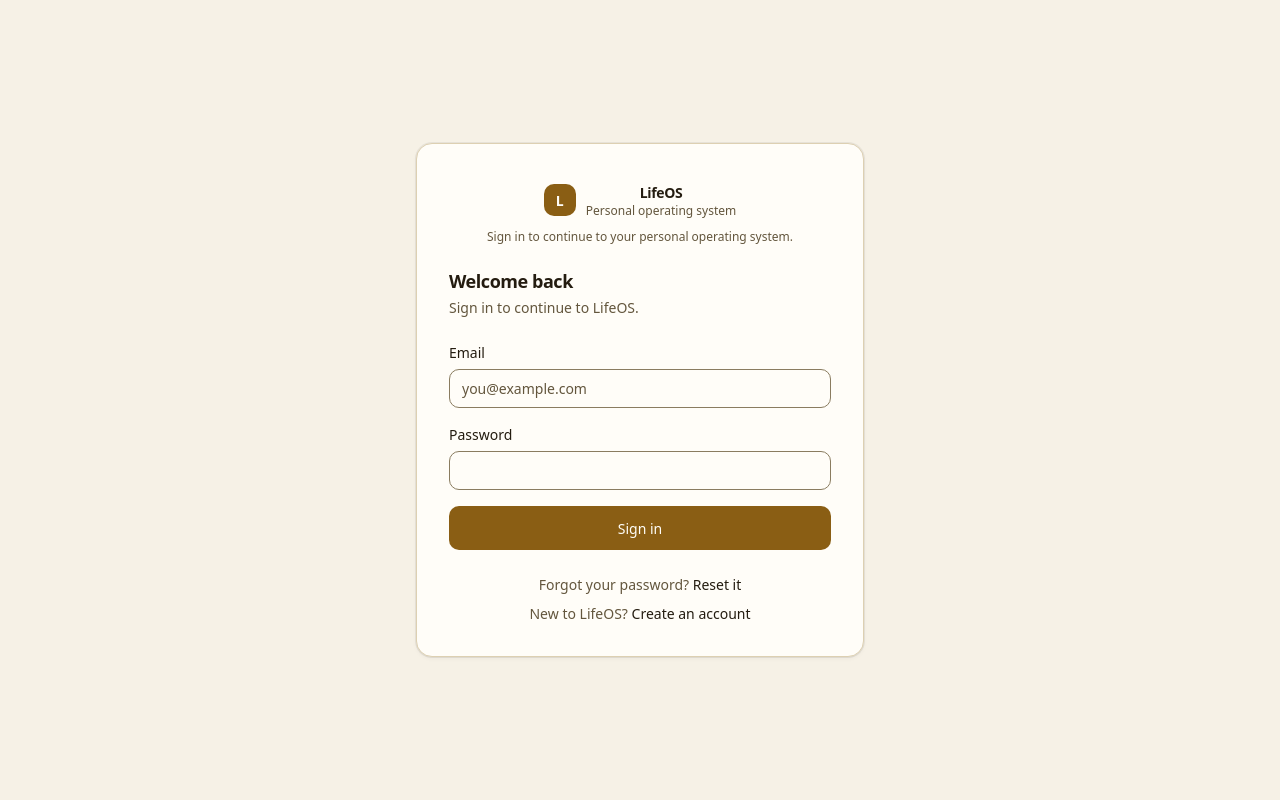
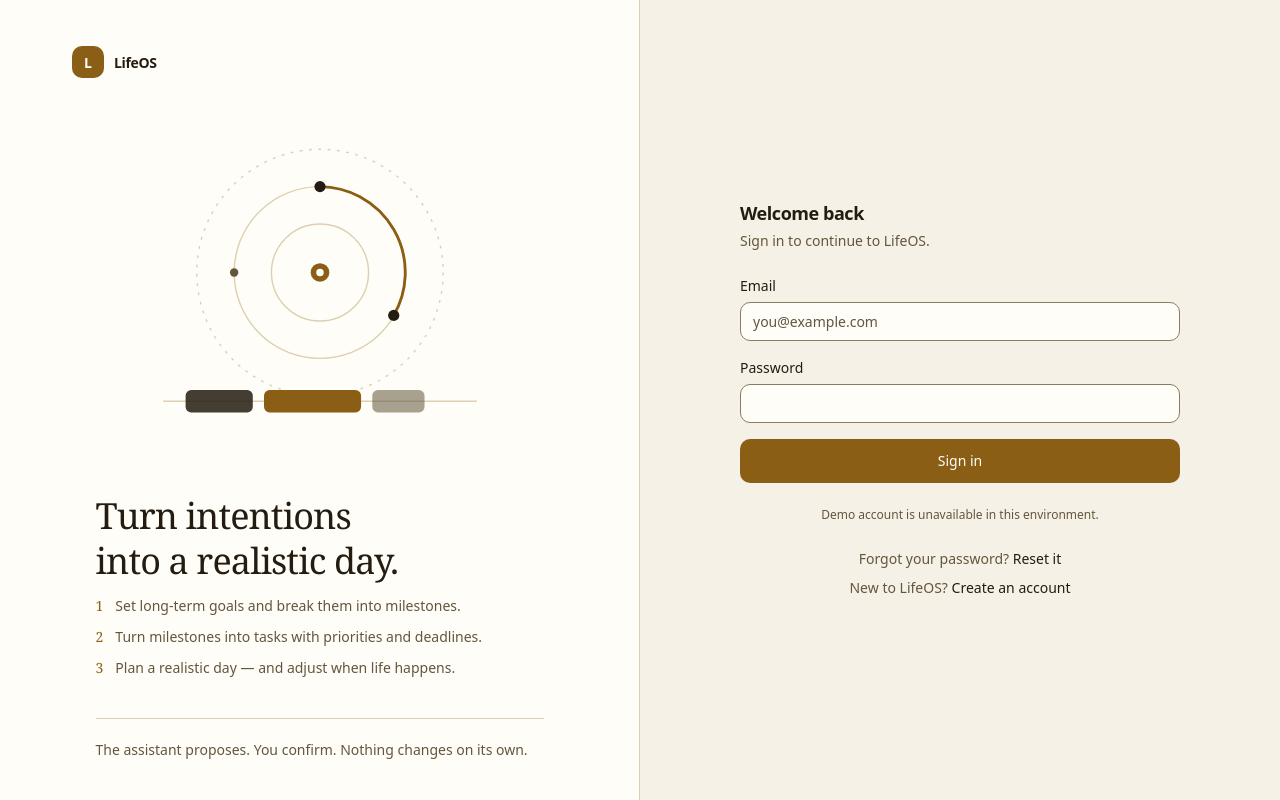
Before and after one commit to rinatwebric/lifeos, a React (Vite) app: page /sign-in in a window 1280 px wide. Built offline with nearby package versions, Linux system fonts and the light colour scheme; no server answers.

Commit message:
design(auth): two-column editorial auth, original SVG visual, honest demo and mail-off states

```diff
--- a/src/features/auth/AuthLayout.tsx
+++ b/src/features/auth/AuthLayout.tsx
@@ -2,23 +2,64 @@ import { Outlet } from "react-router-dom";
 
 import { Brand } from "@/components/layout/Brand";
 
+import { AuthVisual } from "./AuthVisual";
+
 export const AUTH_LAYOUT_COPY = {
   tagline: "Sign in to continue to your personal operating system.",
+  headline: "Turn intentions into a realistic day.",
+  stepGoals: "Set long-term goals and break them into milestones.",
+  stepTasks: "Turn milestones into tasks with priorities and deadlines.",
+  stepDay: "Plan a realistic day — and adjust when life happens.",
+  assistantNote: "The assistant proposes. You confirm. Nothing changes on its own.",
 } as const;
 
+const STEPS = [AUTH_LAYOUT_COPY.stepGoals, AUTH_LAYOUT_COPY.stepTasks, AUTH_LAYOUT_COPY.stepDay];
+
 /**
- * Standalone layout for auth screens: centered card, no sidebar or mobile
- * navigation. Auth routes live outside `AppLayout` (wired in unit 5).
+ * Editorial auth shell: calm side panel (brand, visual, promise, steps) next
+ * to a 400–460px form column. On mobile the panel collapses to a short intro
+ * above the form. Auth routes stay outside `AppLayout` (no sidebar/nav).
  */
 export function AuthLayout() {
   return (
-    <div className="flex min-h-dvh items-center justify-center bg-canvas px-4 py-10">
-      <div className="w-full max-w-md rounded-card border border-line bg-surface p-6 shadow-raised sm:p-8">
-        <div className="flex flex-col items-center gap-1 text-center">
-          <Brand showTagline />
-          <p className="text-micro text-muted">{AUTH_LAYOUT_COPY.tagline}</p>
+    <div className="grid min-h-dvh bg-canvas text-content lg:grid-cols-2">
+      <aside className="hidden border-r border-line bg-surface lg:flex lg:flex-col lg:justify-between lg:gap-10 lg:px-12 lg:py-10 xl:px-16">
+        <Brand />
+        <div className="mx-auto w-full max-w-md space-y-8">
+          <AuthVisual />
+          <div className="space-y-3">
+            <p className="font-display text-4xl leading-tight tracking-tight text-balance">
+              {AUTH_LAYOUT_COPY.headline}
+            </p>
+            <ol className="list-none space-y-2.5">
+              {STEPS.map((step, index) => (
+                <li key={step} className="flex items-baseline gap-3 text-ui text-muted">
+                  <span
+                    aria-hidden="true"
+                    className="shrink-0 font-display text-ui text-accent tabular-nums"
+                  >
+                    {index + 1}
+                  </span>
+                  <span>{step}</span>
+                </li>
+              ))}
+            </ol>
+          </div>
         </div>
-        <div className="mt-6">
+        <p className="mx-auto w-full max-w-md border-t border-line pt-5 text-ui text-muted">
+          {AUTH_LAYOUT_COPY.assistantNote}
+        </p>
+      </aside>
+
+      <div className="flex flex-col items-center justify-center px-4 py-10 sm:px-8">
+        <div className="w-full max-w-[440px] space-y-6">
+          <div className="space-y-2 lg:hidden">
+            <Brand />
+            <p className="font-display text-3xl leading-tight tracking-tight text-balance">
+              {AUTH_LAYOUT_COPY.headline}
+            </p>
+            <p className="text-ui text-muted">{AUTH_LAYOUT_COPY.assistantNote}</p>
+          </div>
           <Outlet />
         </div>
       </div>
--- /dev/null
+++ b/src/features/auth/AuthVisual.tsx
@@ -0,0 +1,48 @@
+/**
+ * Original editorial visual for the auth side panel: concentric planning
+ * orbits (goal → milestones → tasks) over a day timeline. Pure SVG, no
+ * raster assets, no gradients, no animation (reduced-motion safe).
+ */
+export function AuthVisual() {
+  return (
+    <svg
+      viewBox="0 0 480 360"
+      role="img"
+      aria-hidden="true"
+      focusable="false"
+      className="h-auto w-full max-w-md text-line"
+    >
+      {/* orbit rings */}
+      <circle cx="240" cy="158" r="52" fill="none" stroke="currentColor" strokeWidth="1.5" />
+      <circle cx="240" cy="158" r="92" fill="none" stroke="currentColor" strokeWidth="1.5" />
+      <circle
+        cx="240"
+        cy="158"
+        r="132"
+        fill="none"
+        stroke="currentColor"
+        strokeWidth="1.5"
+        strokeDasharray="3 7"
+      />
+      {/* progress arc on the middle orbit */}
+      <path
+        d="M 240 66 A 92 92 0 0 1 319 204"
+        fill="none"
+        strokeWidth="3"
+        strokeLinecap="round"
+        className="stroke-accent"
+      />
+      {/* orbit nodes: goal, milestone, task */}
+      <circle cx="240" cy="158" r="10" className="fill-accent" />
+      <circle cx="240" cy="158" r="4" className="fill-accent-content" />
+      <circle cx="240" cy="66" r="6" fill="currentColor" className="text-content" />
+      <circle cx="319" cy="204" r="6" fill="currentColor" className="text-content" />
+      <circle cx="148" cy="158" r="4.5" fill="currentColor" className="text-muted" />
+      {/* day timeline */}
+      <line x1="72" y1="296" x2="408" y2="296" stroke="currentColor" strokeWidth="1.5" />
+      <rect x="96" y="284" width="72" height="24" rx="6" fill="currentColor" className="text-content" opacity="0.85" />
+      <rect x="180" y="284" width="104" height="24" rx="6" className="fill-accent" />
+      <rect x="296" y="284" width="56" height="24" rx="6" fill="currentColor" className="text-muted" opacity="0.55" />
+    </svg>
+  );
+}
--- a/src/features/auth/DemoSignInButton.tsx
+++ b/src/features/auth/DemoSignInButton.tsx
@@ -11,6 +11,7 @@ export const DEMO_SIGN_IN_COPY = {
   button: "Explore the demo account",
   pending: "Signing in…",
   caption: "Signs in to a shared demo account with sample goals and tasks.",
+  unavailable: "Demo account is unavailable in this environment.",
 } as const;
 
 interface DemoSignInButtonProps {
@@ -29,7 +30,11 @@ export function DemoSignInButton({ onError }: DemoSignInButtonProps) {
   const available = isDemoSignInAvailable();
 
   if (!available) {
-    return null;
+    return (
+      <p role="note" className="text-center text-micro text-muted">
+        {DEMO_SIGN_IN_COPY.unavailable}
+      </p>
+    );
   }
 
   const handleClick = async (): Promise<void> => {
--- a/src/features/auth/ResetPasswordPage.tsx
+++ b/src/features/auth/ResetPasswordPage.tsx
@@ -17,7 +17,9 @@ export type ResetPasswordMode = "request" | "update";
 
 export const RESET_PASSWORD_COPY = {
   requestTitle: "Reset your password",
-  requestSubtitle: "Enter your account email and we will send you a reset link.",
+  requestSubtitle: "Enter your account email below.",
+  mailOffNotice:
+    "Email delivery is switched off for this installation, so no reset letter can arrive. Ask the workspace owner to reset your password.",
   emailLabel: "Email",
   emailPlaceholder: "you@example.com",
   requestSubmit: "Send reset link",
@@ -150,6 +152,12 @@ export function ResetPasswordPage({ initialMode = "request" }: ResetPasswordPage
       </div>
 
       {expiredLink ? <AuthAlert tone="error">{RESET_PASSWORD_COPY.expiredLink}</AuthAlert> : null}
+      <p
+        role="note"
+        className="rounded-control border border-line bg-surface-muted px-3 py-2 text-ui text-muted"
+      >
+        {RESET_PASSWORD_COPY.mailOffNotice}
+      </p>
       {formError ? <AuthAlert tone="error">{formError}</AuthAlert> : null}
       {requestSent ? <AuthAlert tone="success">{RESET_PASSWORD_COPY.requestSent}</AuthAlert> : null}
 
```
Also changed, not shown: 2 other files (tests, documents, lock files or other folders).
